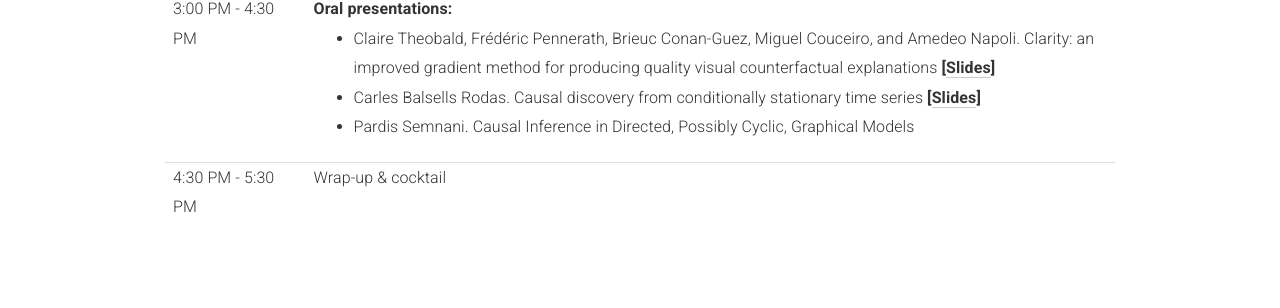
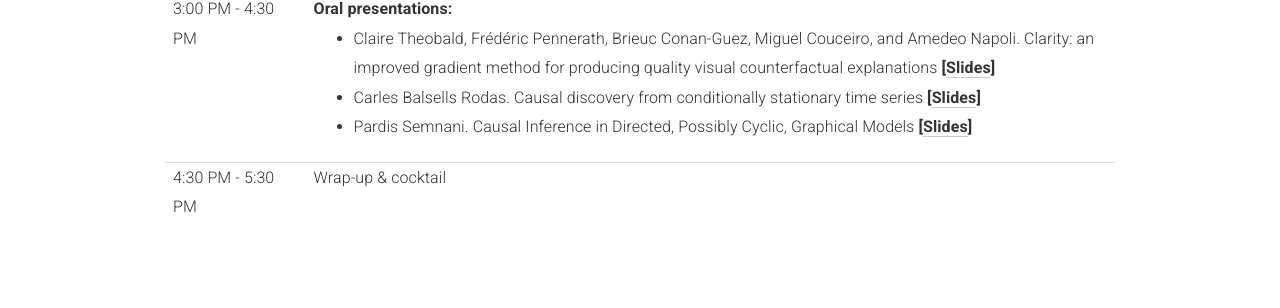
Before and after one commit to quarter-on-causality/quarter-on-causality.github.io, a Jekyll site: the page built from _pages/home_analysis.md, in a window 1280 px wide and 900 px high, scrolled down 7020 px. Shown: the part 143-451 px from the top of the window. Built offline with Jekyll 4.4.1, drawn with Linux system fonts in a browser that asks for light colours; nearby versions of some CDN libraries.

Commit message:
Add Semnani's slides

```diff
--- a/_pages/home_analysis.md
+++ b/_pages/home_analysis.md
@@ -415,7 +415,7 @@ This colloquium will several keynote speakers including Antoine Chambaz, Eric Ga
             <ul>
               <li>Claire Theobald, Frédéric Pennerath, Brieuc Conan-Guez, Miguel Couceiro, and Amedeo Napoli. Clarity: an improved gradient method for producing quality visual counterfactual explanations <strong>[<a href="slides/Theobald_Clarity.pdf" target="_blank">Slides</a>]</strong></li>
               <li>Carles Balsells Rodas. Causal discovery from conditionally stationary time series <strong>[<a href="slides/Balsells-Rodas_CausalDiscoveryConditionallyStationaryTimeSeries.pdf" target="_blank">Slides</a>]</strong></li>
-              <li>Pardis Semnani. Causal Inference in Directed, Possibly Cyclic, Graphical Models</li>
+              <li>Pardis Semnani. Causal Inference in Directed, Possibly Cyclic, Graphical Models <strong>[<a href="slides/Semnani_CausalInferenceDirectedPossiblyCyclicGraphicalModels.pdf" target="_blank">Slides</a>]</strong></li>
             </ul>
           </td>
         </tr>
```
Also changed, not shown: 1 other file.
